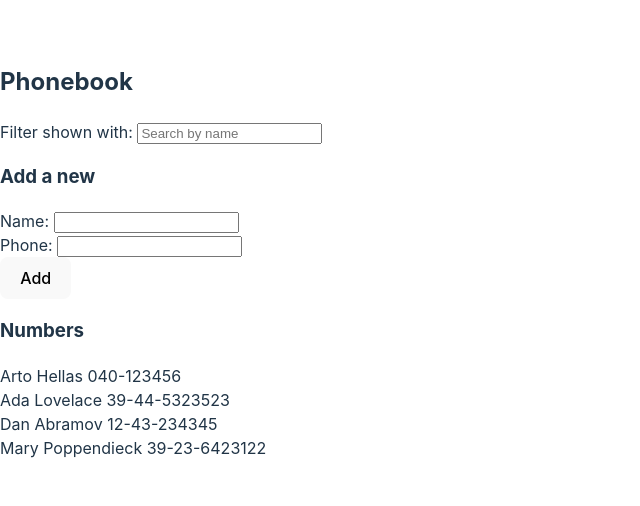
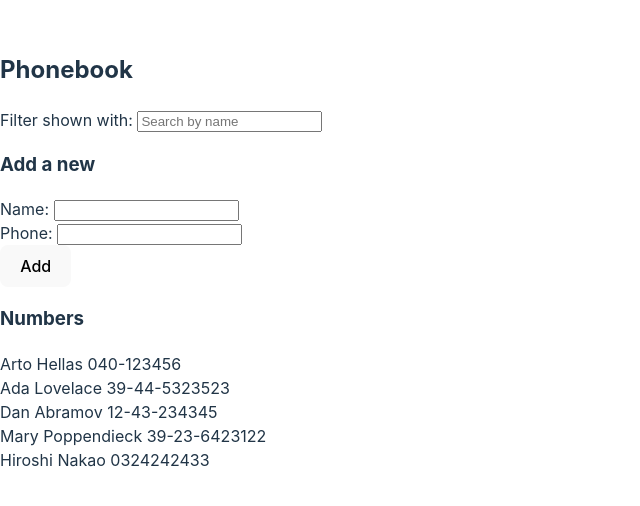
Before and after one commit to hnakao/full-stack-open, a React (Vite) app in the folder part2/phonebook/: page / in a window 1280 px wide. Shown: the part 148-654 px from the top of the page, without its empty margins (0-640 px from the left). Built offline with nearby package versions, Linux system fonts and the light colour scheme; data requests are answered from the project's data file.

Commit message:
Save new numbers in server

```diff
--- a/part2/phonebook/db.json
+++ b/part2/phonebook/db.json
@@ -19,6 +19,11 @@
       "name": "Mary Poppendieck",
       "number": "39-23-6423122",
       "id": "4"
+    },
+    {
+      "id": "ccfc",
+      "name": "Hiroshi Nakao",
+      "number": "0324242433"
     }
   ]
 }
--- a/part2/phonebook/src/App.jsx
+++ b/part2/phonebook/src/App.jsx
@@ -1,22 +1,22 @@
-import axios from "axios";
 import { useEffect, useState } from "react";
 import Filter from "./components/Filter";
 import PersonForm from "./components/PersonForm";
 import Persons from "./components/Persons";
+import { addPerson, getAllPersons } from "./services/phonebook";
 
 const App = () => {
   const [persons, setPersons] = useState([]);
 
   useEffect(() => {
     const fetchPersons = async () => {
-      const response = await axios.get("http://localhost:3001/persons");
-      setPersons(response.data);
+      const persons = await getAllPersons();
+      setPersons(persons);
     };
 
     fetchPersons();
   }, []);
 
-  const onSubmit = (newPerson) => {
+  const onSubmit = async (newPerson) => {
     const alreadyExists = persons.find(
       (person) => person.name === newPerson.name
     );
@@ -26,7 +26,8 @@ const App = () => {
       return;
     }
 
-    setPersons([...persons, newPerson]);
+    const createdPerson = await addPerson(newPerson);
+    setPersons([...persons, createdPerson]);
   };
 
   const handleSearch = (e) => {
```
